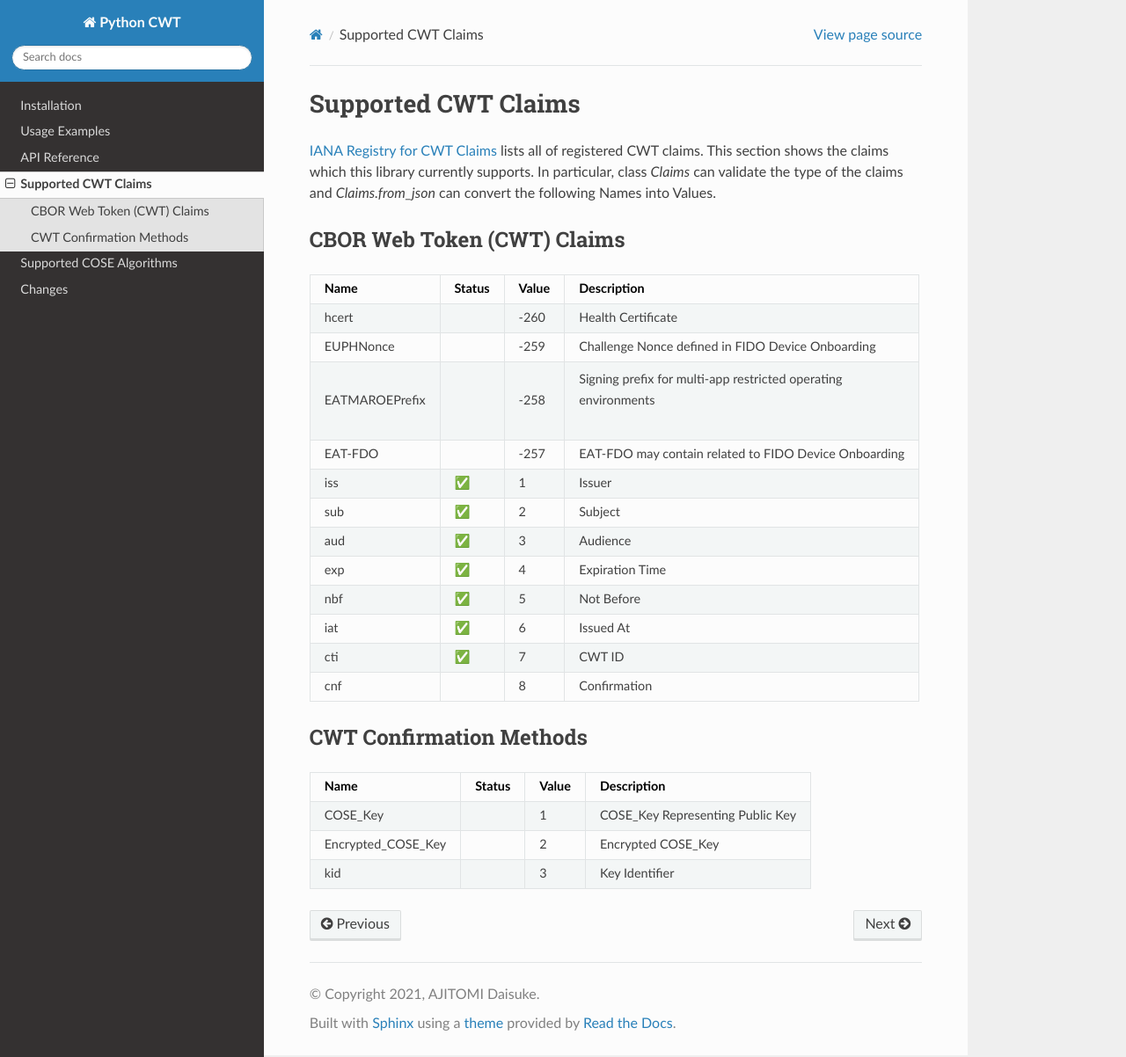
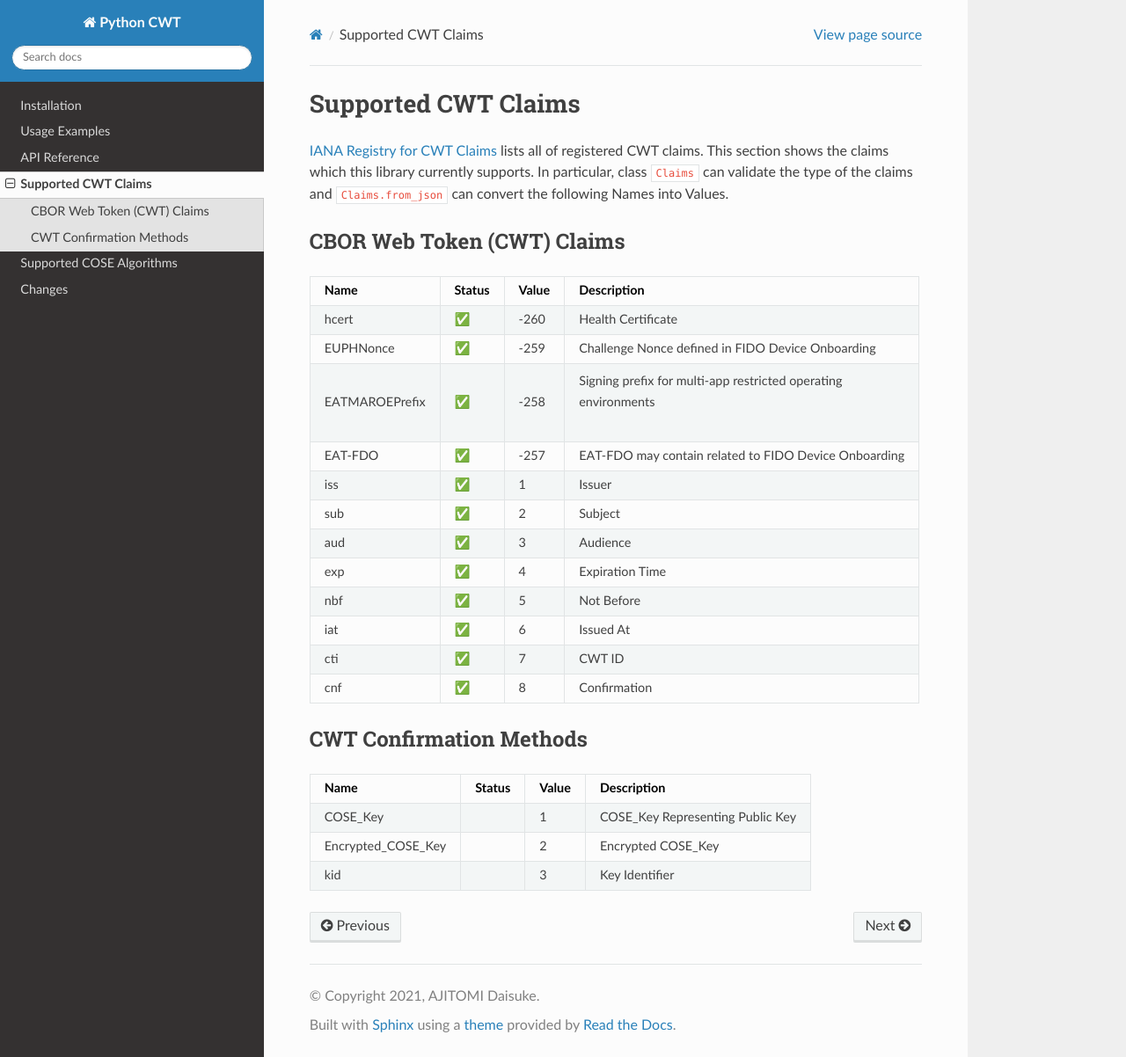
Before and after one commit to dajiaji/python-cwt, a Sphinx documentation site: the page built from docs/claims.rst, in a window 1280 px wide and 1202 px high. Shown: the whole window at 88% size. Built offline with Sphinx 7.4.7 and the Read the Docs theme 2.0.0, drawn with Linux system fonts in a browser that asks for light colours.

```diff
--- a/docs/claims.rst
+++ b/docs/claims.rst
@@ -3,8 +3,8 @@ Supported CWT Claims
 
 `IANA Registry for CWT Claims`_ lists all of registered CWT claims.
 This section shows the claims which this library currently supports.
-In particular, class `Claims` can validate the type of the claims
-and `Claims.from_json` can convert the following Names into Values.
+In particular, class ``Claims`` can validate the type of the claims
+and ``Claims.from_json`` can convert the following Names into Values.
 
 CBOR Web Token (CWT) Claims
 ---------------------------
@@ -12,14 +12,14 @@ CBOR Web Token (CWT) Claims
 +-----------------+--------+-------+-------------------------------------------------------+
 | Name            | Status | Value | Description                                           |
 +=================+========+=======+=======================================================+
-| hcert           |        | -260  | Health Certificate                                    |
+| hcert           | ✅     | -260  | Health Certificate                                    |
 +-----------------+--------+-------+-------------------------------------------------------+
-| EUPHNonce       |        | -259  | Challenge Nonce defined in FIDO Device Onboarding     |
+| EUPHNonce       | ✅     | -259  | Challenge Nonce defined in FIDO Device Onboarding     |
 +-----------------+--------+-------+-------------------------------------------------------+
-| EATMAROEPrefix  |        | -258  | | Signing prefix for multi-app restricted operating   |
+| EATMAROEPrefix  | ✅     | -258  | | Signing prefix for multi-app restricted operating   |
 |                 |        |       | | environments                                        |
 +-----------------+--------+-------+-------------------------------------------------------+
-| EAT-FDO         |        | -257  | EAT-FDO may contain related to FIDO Device Onboarding |
+| EAT-FDO         | ✅     | -257  | EAT-FDO may contain related to FIDO Device Onboarding |
 +-----------------+--------+-------+-------------------------------------------------------+
 | iss             | ✅     | 1     | Issuer                                                |
 +-----------------+--------+-------+-------------------------------------------------------+
@@ -35,7 +35,7 @@ CBOR Web Token (CWT) Claims
 +-----------------+--------+-------+-------------------------------------------------------+
 | cti             | ✅     | 7     | CWT ID                                                |
 +-----------------+--------+-------+-------------------------------------------------------+
-| cnf             |        | 8     | Confirmation                                          |
+| cnf             | ✅     | 8     | Confirmation                                          |
 +-----------------+--------+-------+-------------------------------------------------------+
 
 CWT Confirmation Methods
```
